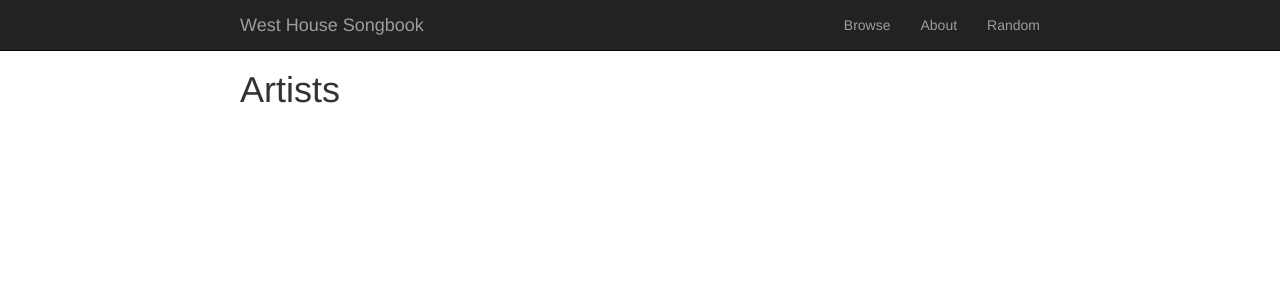
After one commit to jsonreeder/whsongbook, a Flask app: page /artists in a window 1280 px wide. The commit adds this page. Shown: the top 300 px of the page. Run offline with Flask 2, Linux system fonts and the light colour scheme; parts of the project's set-up code (start-up, migrations or seed data) failed here and were passed over; some libraries are stand-ins or nearby versions.

Commit message:
Add artists view

```diff
--- /dev/null
+++ b/whsongbook/templates/artists.html
@@ -0,0 +1,10 @@
+{% import "macros.html" as macros %}
+{% extends "base.html" %}
+{% block content %}
+    <h1>Artists</h1>
+    <ul>
+        {% for artist in artists %}
+        <li><a href="{{ artist["link"] }}">{{ artist["display"] }}</a></li>
+        {% endfor %}
+        </ul>
+{% endblock %}
--- a/whsongbook/templates/browse.html
+++ b/whsongbook/templates/browse.html
@@ -3,7 +3,7 @@
 <h1>Browse</h1>
 <ul>
     <li><a href="/songs">Songs</a></li>
-    <li>Artists</li>
+    <li><a href="artists">Artists</a></li>
     <li><a href="tags">Tags</a></li>
     <li>Languages</li>
 </ul>
--- a/whsongbook/views.py
+++ b/whsongbook/views.py
@@ -80,6 +80,22 @@ def song(artist_underscore, title_underscore):
     return render_template("song.html", song=selection)
 
 
+@app.route("/artists")
+def artists():
+    """
+    Display a list of links to all artists.
+    """
+
+    artists = []
+    for artist in sorted(artists_data.keys()):
+        cur = defaultdict(list)
+        cur["display"] = artist.title()
+        cur["link"] = "/artists/%s" % artist
+        artists.append(cur)
+
+    return render_template("artists.html", artists=artists)
+
+
 @app.route("/artists/<artist_underscore>")
 def artist(artist_underscore):
     """
```
